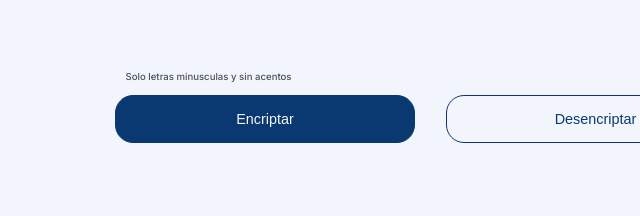
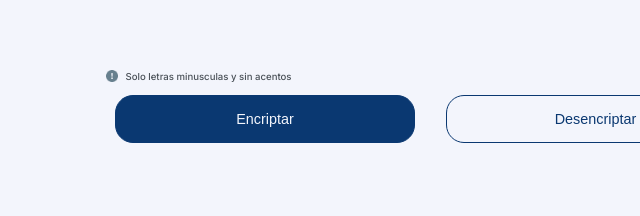
Before and after one commit to andrealenes/reto1-oracle, a plain HTML site: page index.html in a window 1280 px wide. Shown: the part 564-780 px from the top of the page, 48-688 px from the left. Drawn offline with Linux system fonts and the light colour scheme; the site is published under a folder, as on GitHub Pages, so addresses that start at the root find nothing.

Commit message:
Agrego ultimos detalles

```diff
--- a/style.css
+++ b/style.css
@@ -49,7 +49,7 @@ header{
     height: 12px;
     margin-right: 5px;
     margin-left: 4px;
-    background-image: url('/assets/icons/alert.png');
+    background-image: url('./assets/icons/alert.png');
     background-size: cover;
     background-position: center;
     background-repeat: no-repeat;
```
